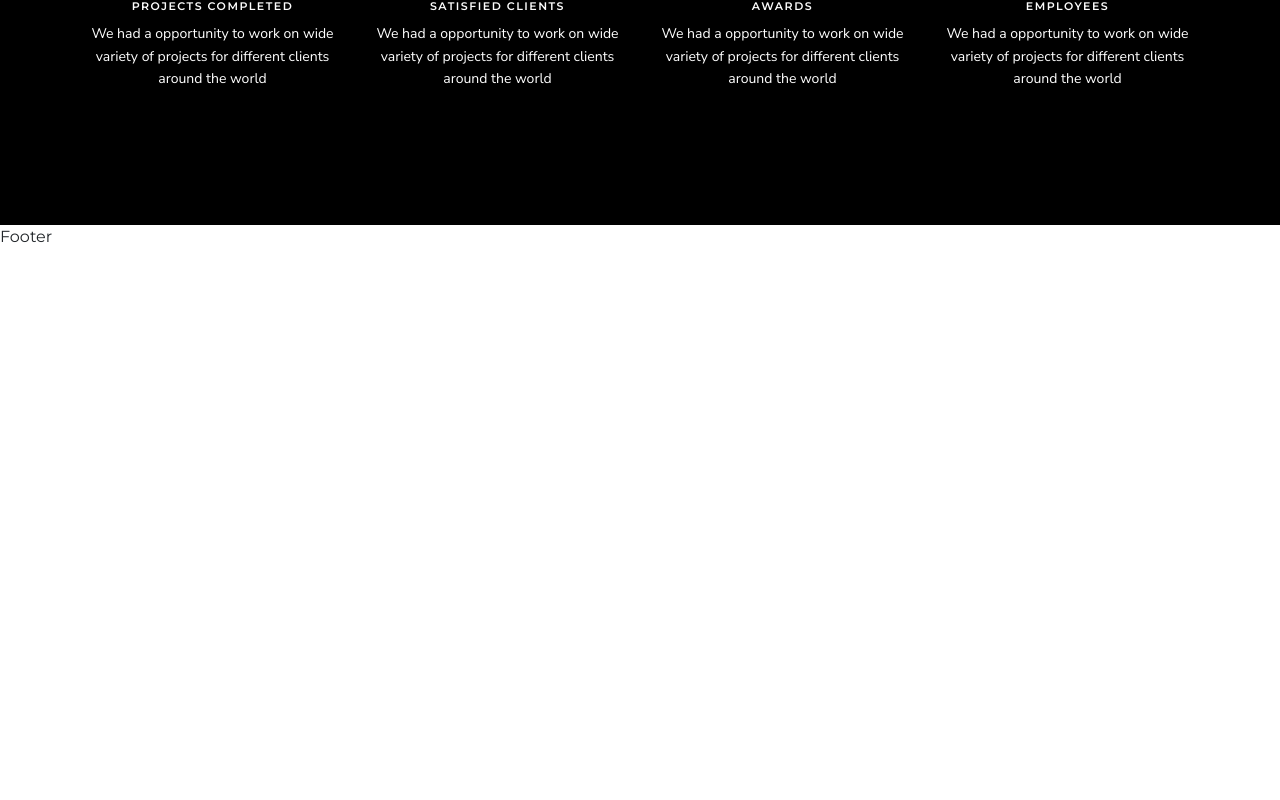
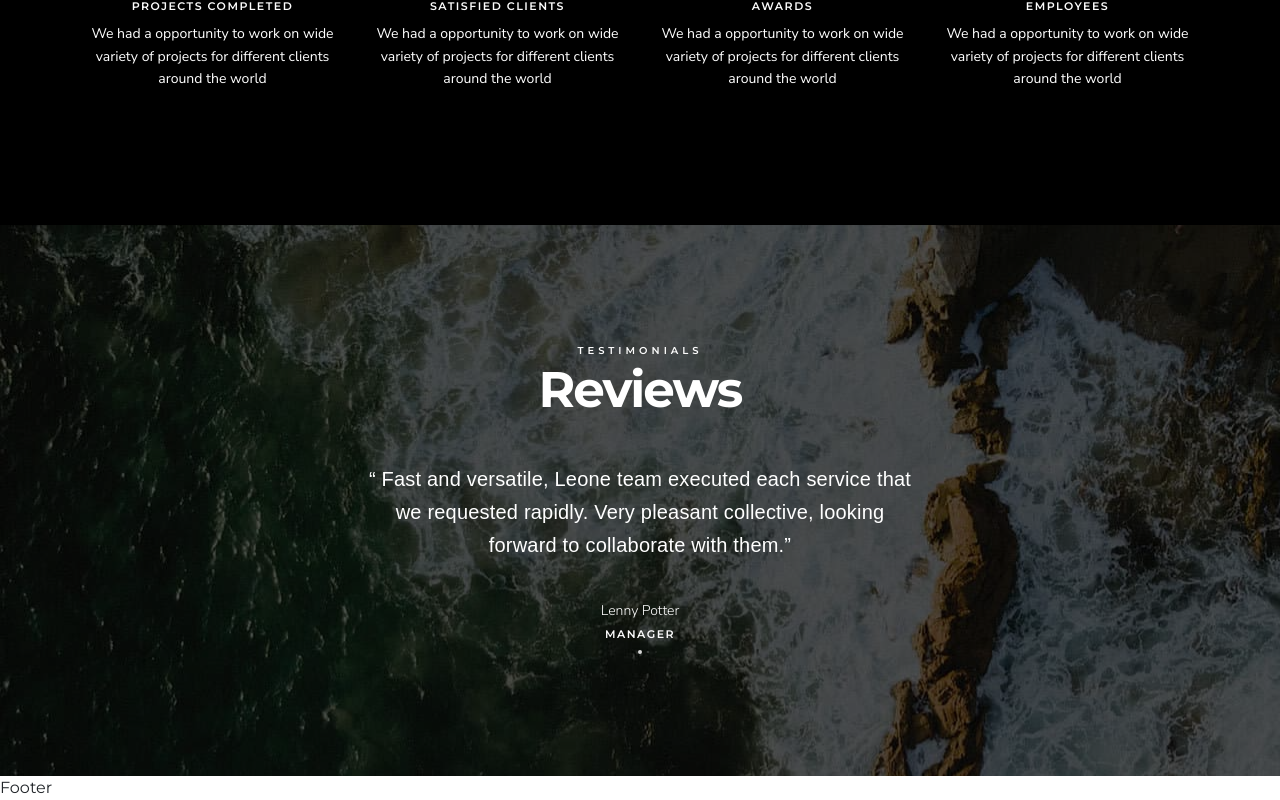
Before and after one commit to hemid000/The-Forester-Final-Project-, a React (Create React App) app in the folder home/: page / in a window 1280 px wide. Shown: the part 4850-5650 px from the top of the page. Before the commit the page ends 5099 px from the top, so only its background shows below. Built offline with nearby package versions, Linux system fonts and the light colour scheme; a web font is replaced by a local one.

Commit message:
Reviews section is completed

```diff
--- a/home/package.json
+++ b/home/package.json
@@ -15,6 +15,7 @@
     "react-scripts": "5.0.1",
     "react-scroll-trigger": "^0.6.14",
     "sass": "^1.60.0",
+    "swiper": "^9.2.4",
     "web-vitals": "^2.1.4"
   },
   "scripts": {
--- a/home/src/components/Pages/Home/Home.jsx
+++ b/home/src/components/Pages/Home/Home.jsx
@@ -6,6 +6,7 @@ import Gallery from "./Gallery/Gallery";
 import Creative from "./Creative/Creative";
 import Team from "./Team/Team";
 import Counter from "./Counter/Counter";
+import Reviews from "./Reviews/Reviews";
 
 const Home = () => {
   return (
@@ -17,6 +18,7 @@ const Home = () => {
       <Creative />
       <Team />
       <Counter />
+      <Reviews />
     </>
   );
 };
--- /dev/null
+++ b/home/src/components/Pages/Home/Reviews/Reviews.jsx
@@ -0,0 +1,85 @@
+import React from "react";
+// Import Swiper React components
+import { Swiper, SwiperSlide } from "swiper/react";
+
+// import required modules
+import { Pagination } from "swiper";
+
+// Import Swiper styles
+import "swiper/css";
+import "swiper/css/pagination";
+
+import "./Reviews.scss";
+import logo from "../../../../assets/Reviews/reviews-1.jpg";
+const Reviews = () => {
+  return (
+    <section
+      id="reviews"
+      style={{
+        backgroundImage: `url(${logo})`,
+      }}
+    >
+      <div className="container">
+        <div className="row">
+          <div className="col-lg-12">
+            <div className="reviews_header">
+              <h5>TESTIMONIALS</h5>
+              <h2>Reviews</h2>
+            </div>
+          </div>
+        </div>
+        <div className="row justify-content-center">
+          <Swiper
+            pagination={{
+              dynamicBullets: true,
+            }}
+            modules={[Pagination]}
+            className="mySwiper"
+          >
+            <SwiperSlide>
+              <div className="col-lg-6">
+                <div className="reviews_box">
+                  <h2>
+                    “ Fast and versatile, Leone team executed each service that
+                    we requested rapidly. Very pleasant collective, looking
+                    forward to collaborate with them.”
+                  </h2>
+                  <p>Lenny Potter</p>
+                  <h5>Manager</h5>
+                </div>
+              </div>
+            </SwiperSlide>
+            <SwiperSlide>
+              <div className="col-lg-6">
+                <div className="reviews_box">
+                  <h2>
+                    “ Fast and versatile, Leone team executed each service that
+                    we requested rapidly. Very pleasant collective, looking
+                    forward to collaborate with them.”
+                  </h2>
+                  <p>Sophie Robben</p>
+                  <h5>designer</h5>
+                </div>
+              </div>
+            </SwiperSlide>
+            <SwiperSlide>
+              <div className="col-lg-6">
+                <div className="reviews_box">
+                  <h2>
+                    “ Fast and versatile, Leone team executed each service that
+                    we requested rapidly. Very pleasant collective, looking
+                    forward to collaborate with them.”
+                  </h2>
+                  <p>Gabriel Jorge</p>
+                  <h5>our client</h5>
+                </div>
+              </div>
+            </SwiperSlide>
+          </Swiper>
+        </div>
+      </div>
+    </section>
+  );
+};
+
+export default Reviews;
--- /dev/null
+++ b/home/src/components/Pages/Home/Reviews/Reviews.scss
@@ -0,0 +1,74 @@
+@import "./../../../../scss/style.scss";
+
+#reviews {
+  padding: 120px 0;
+  background: rgba(0, 0, 0, 0.69);
+  background-blend-mode: color;
+
+  .col-lg-6 {
+    margin: 0 auto;
+  }
+
+  .reviews_header {
+    text-align: center;
+    color: #fff;
+
+    h5 {
+      @extend %story_h5_copy;
+      margin: 0;
+      letter-spacing: 4px;
+    }
+
+    h2 {
+      @extend %service_h2_copy;
+      color: #fff;
+    }
+  }
+
+  .reviews_box {
+    text-align: center;
+    cursor: grab;
+
+    h2 {
+      color: #fff;
+      letter-spacing: 0.2px;
+      font-weight: 300;
+      font-size: 20px;
+      line-height: 1.65em;
+      font-family: "Raleway", sans-serif;
+      text-transform: none;
+      padding-bottom: 20px;
+    }
+
+    p {
+      @extend %story_p_copy;
+      color: #fff;
+      font-weight: 300;
+      margin: 10px 0 5px;
+    }
+
+    h5 {
+      @extend %story_h5_copy;
+      color: #fff;
+      letter-spacing: 1.5px;
+      font-size: 11px;
+      font-weight: 600;
+      margin: 0;
+    }
+  }
+
+  .swiper-slide {
+    padding: 10px 0 15px 0;
+  }
+
+  .swiper-pagination {
+    bottom: 0;
+  }
+
+  span {
+    width: 4px;
+    height: 4px;
+    margin: 2px;
+    background: #d6d6d6;
+  }
+}
```
Also changed, not shown: home/src/assets/Reviews/reviews-1.jpg (added), 1 other file (tests, documents, lock files or other folders).
